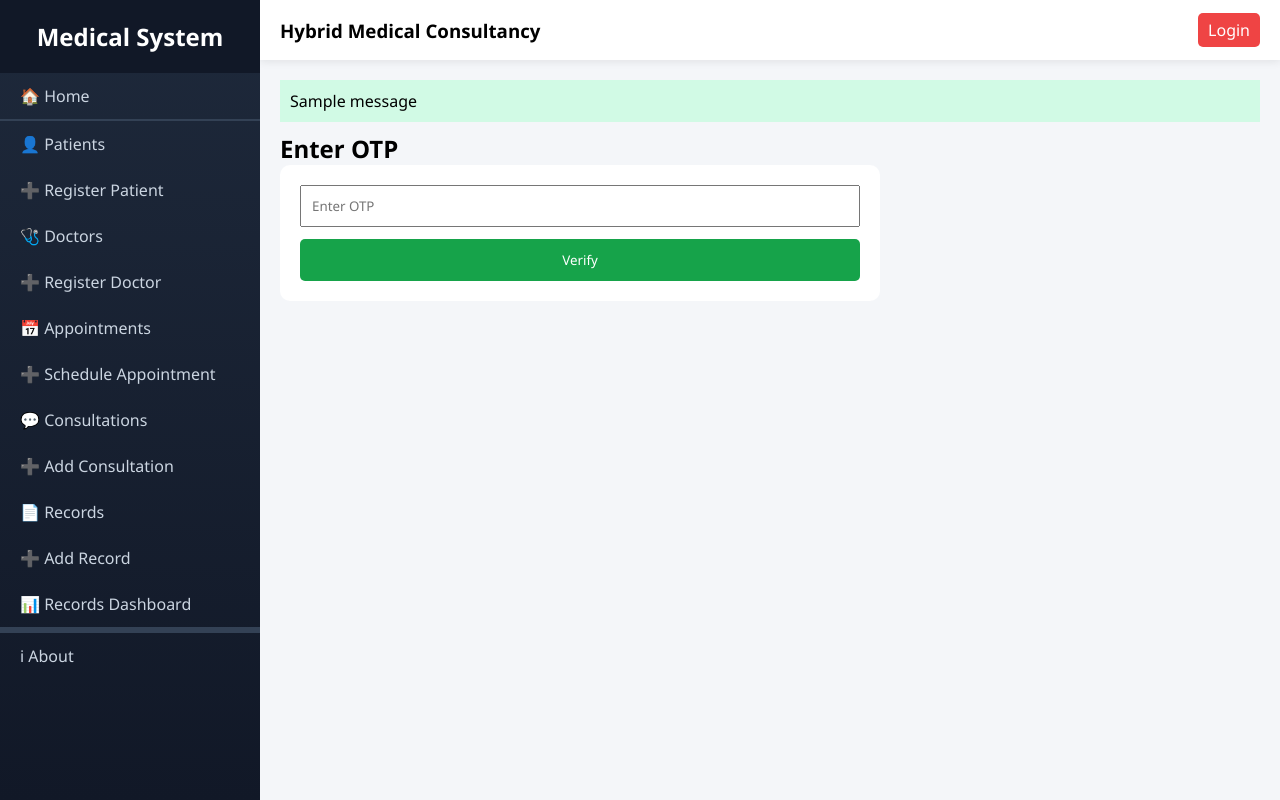
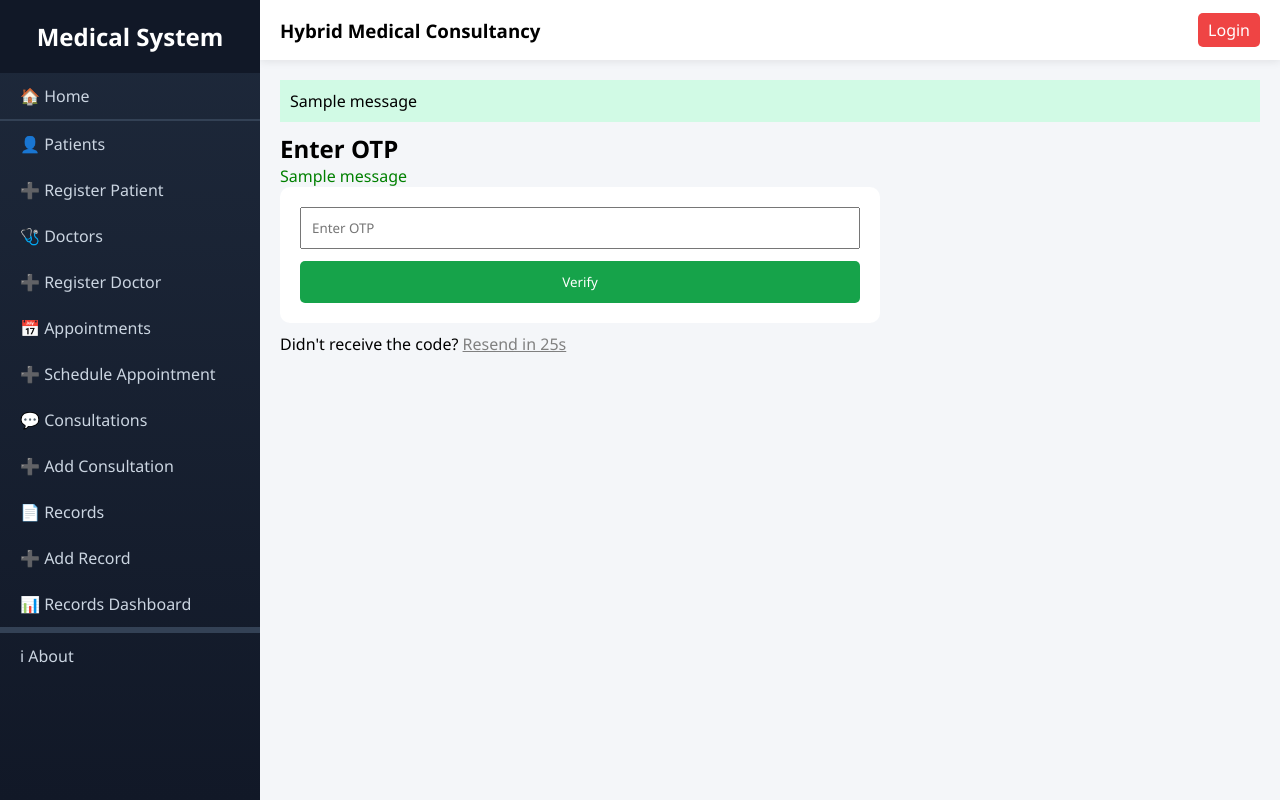
Before and after one commit to musa808/hybridMed, a Django app: page /accounts/verify-otp/ in a window 1280 px wide. Run offline with Django 5.2, Linux system fonts and the light colour scheme; tables that the repository leaves empty hold one stand-in row (values such as "Sample post"); one stand-in notice (Sample message) is shown.

Commit message:
Updated features

```diff
--- a/accounts/templates/accounts/verify_otp.html
+++ b/accounts/templates/accounts/verify_otp.html
@@ -1,6 +1,13 @@
 {% extends "layout.html"%}
 {% block content%}
 <h2>Enter OTP</h2>
+
+<!-- Success / Info Messages -->
+{% if messages %}
+    {% for message in messages %}
+        <p style="color:green;">{{ message }}</p>
+    {% endfor %}
+{% endif %}
 
 <form method="POST">
     {% csrf_token %}
@@ -8,7 +15,37 @@
     <button type="submit">Verify</button>
 </form>
 
+<!-- Resend OTP -->
+<p style="margin-top:10px;">
+    Didn't receive the code?
+    <a href="{% url 'accounts:resend_otp' %}" id="resend-link">Resend</a>
+</p>
+
 {% if error %}
 <p style="color:red;">{{ error }}</p>
 {% endif %}
+
+<!-- Optional: Resend cooldown -->
+<script>
+let resendLink = document.getElementById("resend-link");
+let countdown = 30;
+
+if (resendLink) {
+    resendLink.style.pointerEvents = "none";
+    resendLink.style.color = "gray";
+
+    let interval = setInterval(() => {
+        resendLink.textContent = `Resend in ${countdown}s`;
+        countdown--;
+
+        if (countdown < 0) {
+            clearInterval(interval);
+            resendLink.textContent = "Resend";
+            resendLink.style.pointerEvents = "auto";
+            resendLink.style.color = "blue";
+        }
+    }, 1000);
+}
+</script>
+
 {% endblock%}
--- a/accounts/urls.py
+++ b/accounts/urls.py
@@ -15,7 +15,8 @@ urlpatterns = [
     path('payment/success/<int:payment_id>/', views.payment_success, name='payment_success'),
     path('receipt/<int:payment_id>/', views.view_receipt, name='view_receipt'),
     path('verify/<uidb64>/<token>/', views.verify_email, name='verify_email'),
-    # Export
+    path('resend-otp/', views.resend_otp, name='resend_otp'),
+
     path('export/excel/', views.export_symptoms_excel, name='export_symptoms_excel'),
     path('export/pdf/', views.export_symptoms_pdf, name='export_symptoms_pdf'),
 
@@ -34,7 +35,7 @@ urlpatterns = [
     path('dashboard/', views.records_dashboard, name='records_dashboard'),
     path('create-consultation/<int:consultation_id>/', views.create_consultation_link, name='create_consultation_link'),
     path('consultation/<uuid:token>/', views.consultation_room, name='consultation_room'),
-
+    path('symptom-checker/', views.symptom_checker, name='symptoms_checker'),
     # Symptom checker
     path('symptom-checker/', views.ai_symptom_checker, name='ai_symptom_checker'),
 ]
--- a/accounts/views.py
+++ b/accounts/views.py
@@ -582,6 +582,9 @@ def create_consultation_link(request, consultation_id):
         online.save()
 
     return redirect(online.link)
+from django.shortcuts import render
+
+
 from openai import OpenAI
 from django.conf import settings
 from django.shortcuts import render
@@ -645,17 +648,6 @@ from django.conf import settings
 
 openai.api_key = settings.OPENAI_API_KEY  # make sure you put your API key in settings
 
-def symptom_checker(request):
-    result = None
-    if request.method == "POST":
-        symptoms = request.POST.get("symptoms")
-        if symptoms:
-            response = openai.ChatCompletion.create(
-                model="gpt-4",
-                messages=[{"role": "user", "content": f"I have these symptoms: {symptoms}. What could be the possible causes?"}]
-            )
-            result = response.choices[0].message['content']
-    return render(request, "accounts/symptom_form.html", {"result": result})
 
 from django.shortcuts import render, get_object_or_404
 from .models import Consultation, OnlineConsultation
@@ -679,7 +671,26 @@ def consultation_room(request, consultation_id):
 
     return render(request, "accounts/consultation_room.html", context)
 from django.utils.translation import gettext as _
+from django.shortcuts import render
 
+def symptom_checker(request):
+    result = None
+
+    if request.method == "POST":
+        symptoms = request.POST.get("symptoms", "").lower()
+
+        if "fever" in symptoms and "cough" in symptoms:
+            result = "You may have flu or a respiratory infection."
+        elif "headache" in symptoms and "nausea" in symptoms:
+            result = "You may have a migraine."
+        elif "chest pain" in symptoms:
+            result = "⚠️ This could be serious. Seek medical attention."
+        elif "stomach" in symptoms or "abdominal pain" in symptoms:
+            result = "You may have a digestive issue."
+        else:
+            result = "Symptoms unclear. Please consult a doctor."
+
+    return render(request, "accounts/symptoms_form.html", {"result": result})
 def my_view(request):
     message = _("Welcome to Medical System")
     return HttpResponse(message)
@@ -962,3 +973,27 @@ def verify_email(request, uidb64, token):
         return HttpResponse("Email verified successfully!")
     else:
         return HttpResponse("Invalid or expired token")
+
+import random
+from django.core.mail import send_mail
+from django.shortcuts import redirect
+from django.contrib import messages
+
+def resend_otp(request):
+    if request.user.is_authenticated:
+        otp = random.randint(100000, 999999)
+
+        # Save OTP in session
+        request.session['otp'] = str(otp)
+
+        # Send email
+        send_mail(
+            'Your OTP Code',
+            f'Your new OTP is: {otp}',
+            None,
+            [request.user.email],
+        )
+
+        messages.success(request, "A new OTP has been sent to your email.")
+
+    return redirect('accounts:verify_otp')
```
Also changed, not shown: hybrid/settings.py (+8 -2 lines), db.sqlite3.
